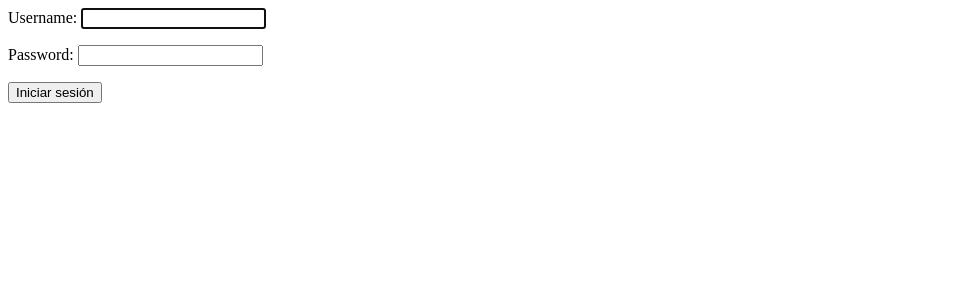
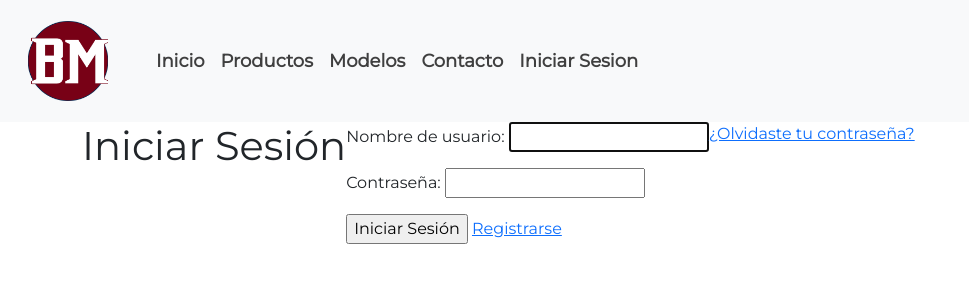
Before and after one commit to fegenau/brenning_motors, a Django app: page /login/ in a window 1280 px wide. Shown: the top 300 px of the page, without its empty margins (0-969 px from the left). Run offline with Django 4.2, Linux system fonts and the light colour scheme.

Commit message:
se añade login y formulario funcional

```diff
--- a/Brenning/urls.py
+++ b/Brenning/urls.py
@@ -24,7 +24,7 @@ urlpatterns = [
     path('productos/',views.productos),
     path('modelos/',views.modelos),
     path('contacto/',views.contacto),
-    path('login/',views.login),
+    path('login/',views.inicio_sesion),
     path('urbanas/',views.urbanas),
     path('hyperNaked/',views.hyperNaked),
     path('adventuretouring/',views.adventuretouring),
@@ -36,7 +36,7 @@ urlpatterns = [
     path('g310r/',views.g310r),
     path('fz25/',views.fz25),
     path('cb190/',views.cb190),
-    path('registro/',views.registro),
+    path('registro/',views.registro_usuario),
     path('caferacer/',views.caferacer),
     path('ducati1100/',views.ducati1100),
     path('z650/',views.z650),
--- a/ventas/forms.py
+++ b/ventas/forms.py
@@ -1,34 +1,33 @@
 from django import forms
-from django.core.validators import EmailValidator, RegexValidator
+from django.core.validators import RegexValidator
 from .models import Usuario
-from datetime import date
+from django.utils import timezone
 from django.contrib.auth.forms import AuthenticationForm
 
 
-
-class RegistroForm(forms.ModelForm):
-    rut = forms.CharField(max_length=12, validators=[RegexValidator(r'^\d{1,3}(\.\d{1,3}){2}-[\dkK]$','Ingrese un RUT válido.')])
+class RegistroUsuarioForm(forms.ModelForm):
+    rut = forms.CharField(max_length=12, validators=[
+        RegexValidator(r'^\d{1,2}(\.\d{3}){2}-[\dkK]$','Ingrese un RUT válido.'
+                       )])
     email = forms.EmailField()
-    fecha_nacimiento = forms.DateField(widget=forms.SelectDateWidget(years=range(1960, date.today().year + 1)))
+    fecha_nacimiento = forms.DateField(widget=forms.SelectDateWidget(years=range(1950, timezone.now().year + 1)))
+    contraseña = forms.CharField(widget=forms.PasswordInput)
+    confirmar_contraseña = forms.CharField(widget=forms.PasswordInput)
 
     class Meta:
         model = Usuario
-        fields = ('rut', 'nombre_usuario', 'contraseña', 'nombre', 'apellido_paterno', 'apellido_materno', 'email', 'fecha_nacimiento', 'activo')
+        fields = ['rut', 'nombre_usuario', 'contraseña', 'confirmar_contraseña', 'nombre', 'apellido_paterno', 'apellido_materno', 'email', 'fecha_nacimiento']
 
-    def clean_rut(self):
-        rut = self.cleaned_data['rut']
-        rut = rut.replace('.', '').replace('-', '')  # Remover puntos y guion
-        rut_con_formato = '-'.join([rut[:-1], rut[-1]])  # Agregar guion antes del dígito verificador
+    def clean(self):
+        cleaned_data = super().clean()
+        contraseña = cleaned_data.get("contraseña")
+        confirmar_contraseña = cleaned_data.get("confirmar_contraseña")
 
-        # Verificar si el RUT ya existe en la base de datos
-        if Usuario.objects.filter(rut=rut_con_formato).exists():
-            raise forms.ValidationError('El RUT ingresado ya está registrado.')
-
-        return rut_con_formato
-
-
+        if contraseña and confirmar_contraseña and contraseña != confirmar_contraseña:
+            self.add_error('confirmar_contraseña', "Las contraseñas no coinciden.")
 
 class LoginForm(AuthenticationForm):
-    def confirm_login_allowed(self, user):
-        if not user.activo:
-            raise forms.ValidationError('Tu cuenta está desactivada.')
+    def __init__(self, *args, **kwargs):
+        super().__init__(*args, **kwargs)
+        self.fields['username'].label = 'Nombre de usuario'
+        self.fields['password'].label = 'Contraseña'
--- a/ventas/models.py
+++ b/ventas/models.py
@@ -24,7 +24,6 @@ class Usuario(models.Model):
     apellido_materno = models.CharField(max_length=100)
     email = models.EmailField()
     fecha_nacimiento = models.DateField()
-    activo = models.BooleanField(default=True)
 
     def __str__(self):
         return self.nombre_usuario
--- a/ventas/templates/index.html
+++ b/ventas/templates/index.html
@@ -15,6 +15,9 @@
 </head>
 <body>
 
+  {% if user.is_authenticated %}
+        <p>Bienvenido, {{ user.username }}</p>
+    {% endif %}
     <!--Slider de imagenes-->
 
 
--- a/ventas/templates/login.html
+++ b/ventas/templates/login.html
@@ -1,5 +1,20 @@
-<form method="post">
-    {% csrf_token %}
-    {{ form.as_p }}
-    <button type="submit">Iniciar sesión</button>
-  </form>
+{% extends 'base.html' %}
+
+{% load static %}
+
+{% block content %}
+<div class="container">
+    <h1>Iniciar Sesión</h1>
+
+    <form method="post">
+        {% csrf_token %}
+        {{ form.as_p }}
+        <input type="submit" value="Iniciar Sesión">
+        <a href="../registro/">Registrarse</a>
+    </form>
+    <br>
+        <a href="">¿Olvidaste tu contraseña?</a>
+
+</div>
+
+{% endblock %}
--- a/ventas/views.py
+++ b/ventas/views.py
@@ -1,7 +1,7 @@
 from django.shortcuts import render,redirect
 from django.contrib import messages
-from .forms import RegistroForm, LoginForm
-from django.contrib.auth import login
+from .forms import RegistroUsuarioForm, LoginForm
+from django.contrib.auth import authenticate, login
 # Create your views here.
 
 def index(request):
@@ -89,27 +89,30 @@ def xr(request):
 def cb190(request):
     return render(request, 'cb190.html')
 
-def registro(request):
+def registro_usuario(request):
     if request.method == 'POST':
-        form = RegistroForm(request.POST)
+        form = RegistroUsuarioForm(request.POST)
         if form.is_valid():
             form.save()
-            messages.success(request, 'Registro exitoso.')
-            return redirect('registro/')
+            messages.success(request, '¡Registro exitoso! Ahora puedes iniciar sesión.')
+            return redirect('registro')  # Redirigir a una página de registro exitoso
     else:
-        form = RegistroForm()
-    return render(request, 'registro.html', {'form': form})
+        form = RegistroUsuarioForm()
+
+    context = {'form': form}
+    return render(request, 'registro.html', context)
 
 
-def login(request):
+
+def inicio_sesion(request):
     if request.method == 'POST':
         form = LoginForm(request, data=request.POST)
         if form.is_valid():
             user = form.get_user()
             login(request, user)
-            # Acción adicional después de un inicio de sesión exitoso
-            # Por ejemplo, redireccionar a una página de perfil
-            return redirect('perfil')
+            return redirect('/')  # Redirigir a la página de inicio
     else:
-        form = LoginForm(request)
-    return render(request, 'login.html', {'form': form})
+        form = LoginForm()
+
+    context = {'form': form}
+    return render(request, 'login.html', context)
```
Also changed, not shown: ventas/templates/registro.html (+14 -1 lines), BrenningMotors.db, ventas/migrations/0001_initial.py.
